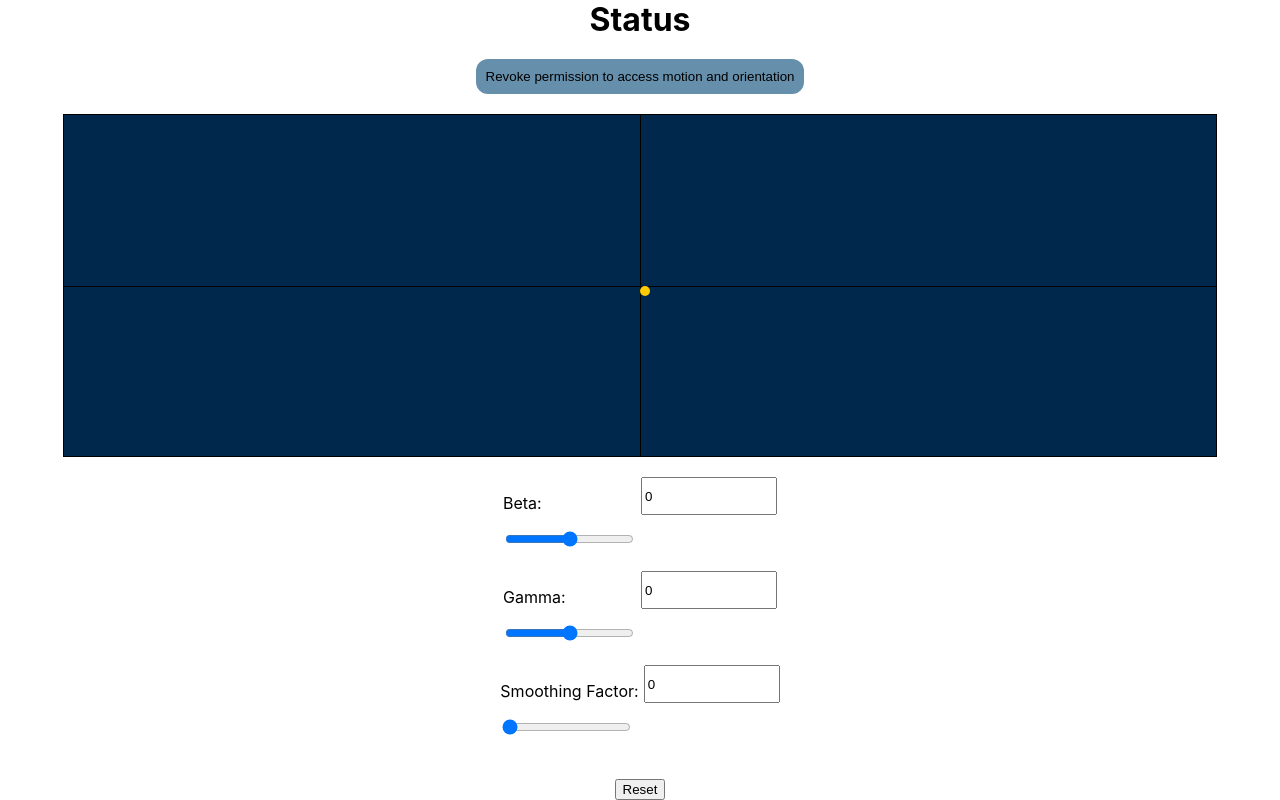
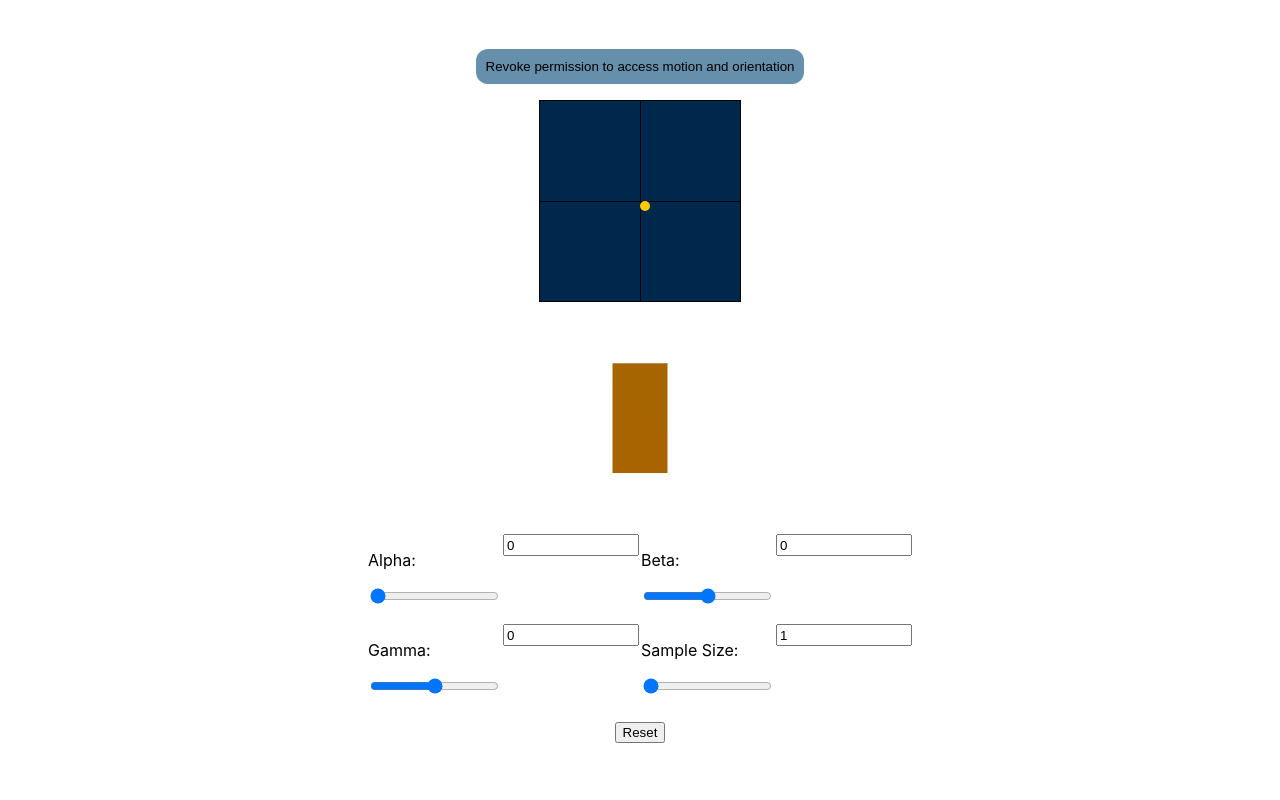
Before and after one commit to YableZhao/gyroscope-app, a React (Create React App) app: page / in a window 1280 px wide. Built offline with nearby package versions, Linux system fonts and the light colour scheme.

Commit message:
changed algorithm for smoothing to taking the average

```diff
--- a/package.json
+++ b/package.json
@@ -4,6 +4,7 @@
   "version": "0.1.0",
   "private": true,
   "dependencies": {
+    "@react-three/fiber": "^8.13.0",
     "@testing-library/jest-dom": "^5.16.5",
     "@testing-library/react": "^13.4.0",
     "@testing-library/user-event": "^13.5.0",
--- a/src/App.js
+++ b/src/App.js
@@ -1,5 +1,16 @@
 import React, { useEffect, useState } from 'react';
 import useOrientationPermission from './useOrientationPermission';
+import { useFrame, Canvas } from "@react-three/fiber";
+import * as THREE from "three";
+
+function Cube({ alpha, beta, gamma }) {
+  return (
+    <mesh rotation={[beta, gamma, alpha]}>
+      <boxGeometry args={[2,4,0.5]} />
+      <meshStandardMaterial color={"orange"} />
+    </mesh>
+  );
+}
 
 function App() {
   const { permission, requestPermission } = useOrientationPermission();
@@ -7,13 +18,20 @@ function App() {
   const [alpha, setAlpha] = useState(0);
   const [beta, setBeta] = useState(0);
   const [gamma, setGamma] = useState(0);
-  const [smoothingFactor, setSmoothingFactor] = useState(0); // Add a state for smoothingFactor
+  const [sampleSize, setSampleSize] = useState(1); // Add a state for sample size
+
+  const [alphaHist, setAlphaHist] = useState([]);
+  const [betaHist, setBetaHist] = useState([]);
+  const [gammaHist, setGammaHist] = useState([]);
 
   const handleReset = () => {
     setAlpha(0);
     setBeta(0);
     setGamma(0);
-    setSmoothingFactor(0); // Reset smoothingFactor to default value
+    setSampleSize(1);
+    setAlphaHist([]);
+    setBetaHist([]);
+    setGammaHist([]);
   };
   useEffect(() => {
     const handleOrientation = (event) => {
@@ -35,8 +53,15 @@ function App() {
     };
   }, [permission]);
 
-  let betaAdjusted = beta;
-  let gammaAdjusted = gamma;
+  useEffect(() => {
+    setAlphaHist(hist => [alpha, ...hist].slice(0, sampleSize));
+    setBetaHist(hist => [beta, ...hist].slice(0, sampleSize));
+    setGammaHist(hist => [gamma, ...hist].slice(0, sampleSize));
+  }, [alpha, beta, gamma, sampleSize]);
+
+  let alphaAdjusted = alphaHist.reduce((acc, val) => acc + val, 0) / alphaHist.length;
+  let betaAdjusted = betaHist.reduce((acc, val) => acc + val, 0) / betaHist.length;
+  let gammaAdjusted = gammaHist.reduce((acc, val) => acc + val, 0) / gammaHist.length;
 
   switch (window.orientation) {
     case 90:
@@ -52,15 +77,14 @@ function App() {
       break;
   }
 
-  let smoothedBeta = 0;
-  let smoothedGamma = 0;  // closer to 1 = more smoothing, closer to 0 = less smoothing
+  let alphaRadian = alphaAdjusted * Math.PI / 180;
+  let betaRadian = betaAdjusted * Math.PI / 180;
+  let gammaRadian = gammaAdjusted * Math.PI / 180;
 
-  smoothedBeta = smoothingFactor * smoothedBeta + (1 - smoothingFactor) * betaAdjusted;
-  smoothedGamma = smoothingFactor * smoothedGamma + (1 - smoothingFactor) * gammaAdjusted;
   const dotStyle = {
     position: 'relative',
-    top: `${50 + smoothedBeta}%`,
-    left: `${50 + smoothedGamma}%`,
+    top: `${50 + betaAdjusted}%`,
+    left: `${50 + gammaAdjusted}%`,
     width: '10px',
     height: '10px',
     backgroundColor: "#ffcb05",
@@ -68,48 +92,54 @@ function App() {
   };
 
   return (
-    <div style={{display: 'flex', flexDirection: 'column', justifyContent: 'center', alignItems: 'center', height: '100vh', gap: '20px'}}>
-      <h1 style={{margin: '0'}}>Status</h1>
+    <div style={{display: 'flex', flexDirection: 'column', justifyContent: 'center', alignItems: 'center', height: '100vh', gap: '2vh'}}>
       <button
         onClick={requestPermission}
         style={{backgroundColor: permission === 'granted' ? '#668fac' : '#ffd24d', borderRadius: '12px', padding: '10px', border: 'none', cursor: 'pointer'}}
       >
         {permission === 'granted' ? 'Revoke' : 'Grant'} permission to access motion and orientation
       </button>
-      <div style={{position: 'relative', width: '90vw', height: '50vh', border: '1px solid black', backgroundColor: '#00274c'}}>
+      <div style={{position: 'relative', width: '25vh', height: '25vh', border: '1px solid black', backgroundColor: '#00274c'}}>
         {/* One vertical line and one horizontal line */}
         <div style={{position: 'absolute', top: '50%', left: '0', width: '100%', height: '1px', backgroundColor: 'black'}}></div>
         <div style={{position: 'absolute', top: '0', left: '50%', width: '1px', height: '100%', backgroundColor: 'black'}}></div>
         <div style={dotStyle}></div>
       </div>
-      <div style={{display: 'flex', gap: '5px'}}>
+      {/* 3D plane */}
+      <div style={{ width: "25vh", height: "25vh" }}>
+        <Canvas>
+          <ambientLight />
+          <pointLight position={[10, 10, 10]} />
+          <Cube alpha={alphaRadian} beta={betaRadian} gamma={gammaRadian} />
+        </Canvas>
+      </div>
+      <div style={{display: 'flex', gap: '2px'}}>
+        <div>
+          <p>Alpha: </p>
+          <input type="range" min="0" max="360" value={alpha} onChange={(e) => setAlpha(parseFloat(e.target.value))} style={{background: '#668fac'}} />
+        </div>
+        <input type="number" min="0" max="360" value={alpha} onChange={(e) => setAlpha(parseFloat(e.target.value))} style={{width: '10vw', height: '2vh'}} />
         <div>
           <p>Beta: </p>
-          <input type="range" min="-90" max="90" value={beta} onChange={(e) => setBeta(parseFloat(e.target.value))} style={{background: '#668fac'}} />
+          <input type="range" min="-180" max="180" value={beta} onChange={(e) => setBeta(parseFloat(e.target.value))} style={{background: '#668fac'}} />
         </div>
-        <input type="number" min="-90" max="90" value={beta} onChange={(e) => setBeta(parseFloat(e.target.value))} style={{width: '10vw', height: '4vh'}} />
+        <input type="number" min="-180" max="180" value={beta} onChange={(e) => setBeta(parseFloat(e.target.value))} style={{width: '10vw', height: '2vh'}} />
       </div>
-      <div style={{display: 'flex', gap: '5px'}}>
+      <div style={{display: 'flex', gap: '2px'}}>
         <div>
           <p>Gamma: </p>
-          <input type="range" min="-90" max="90" value={gamma} onChange={(e) => setGamma(parseFloat(e.target.value))} style={{background: '#668fac'}} />
+          <input type="range" min="-180" max="180" value={gamma} onChange={(e) => setGamma(parseFloat(e.target.value))} style={{background: '#668fac'}} />
         </div>
-        <input type="number" min="-90" max="90" value={gamma} onChange={(e) => setGamma(parseFloat(e.target.value))} style={{width: '10vw',height: '4vh'}} />
+        <input type="number" min="-180" max="180" value={gamma} onChange={(e) => setGamma(parseFloat(e.target.value))} style={{width: '10vw',height: '2vh'}} />
+        <div>
+          <p>Sample Size: </p>
+          <input type="range" min="1" max="100" value={sampleSize} onChange={(e) => setSampleSize(parseInt(e.target.value))} style={{background: '#668fac'}} />
+        </div>
+        <input type="number" min="1" max="100" value={sampleSize} onChange={(e) => setSampleSize(parseInt(e.target.value))} style={{width: '10vw', height: '2vh'}} />
       </div>
-      <div style={{display: 'flex', gap: '5px'}}>
-        <div>
-          <p>Smoothing Factor: </p>
-          <input type="range" min="0" max="1" step="0.01" value={smoothingFactor} onChange={(e) => setSmoothingFactor(parseFloat(e.target.value))} style={{background: '#668fac'}} />
-        </div>
-        <input type="number" min="0" max="1" step="0.01" value={smoothingFactor} onChange={(e) => setSmoothingFactor(parseFloat(e.target.value))} style={{width: '10vw',height: '4vh'}} />
-      </div>
-      <button onClick={handleReset} style={{marginTop: '20px'}}>Reset</button>
+      <button onClick={handleReset} style={{marginTop: '1vh' ,marginBottom: '1vh'}}>Reset</button>
     </div>
   );
-
-
-
-
-  }
+}
 
 export default App;
```
Also changed, not shown: src/index.tsx (renamed from src/index.js), 1 other file (tests, documents, lock files or other folders).
